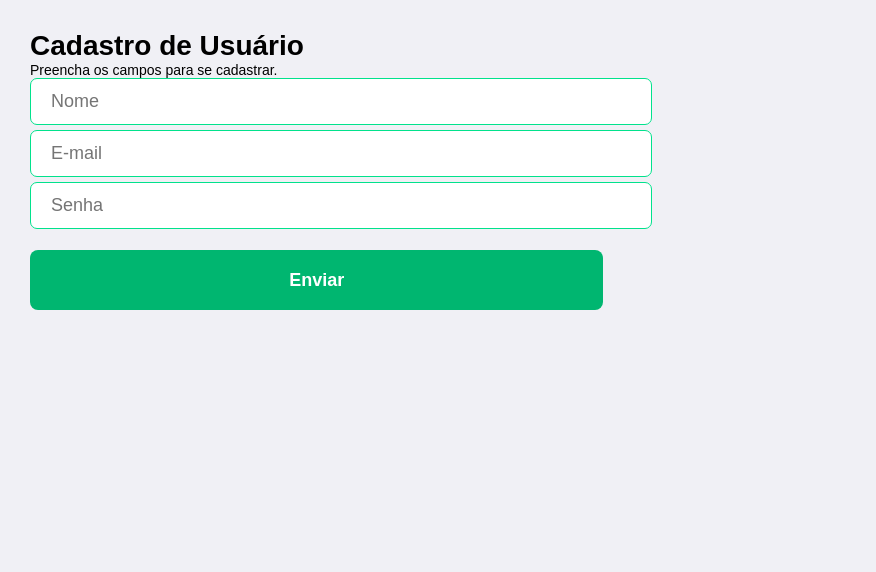
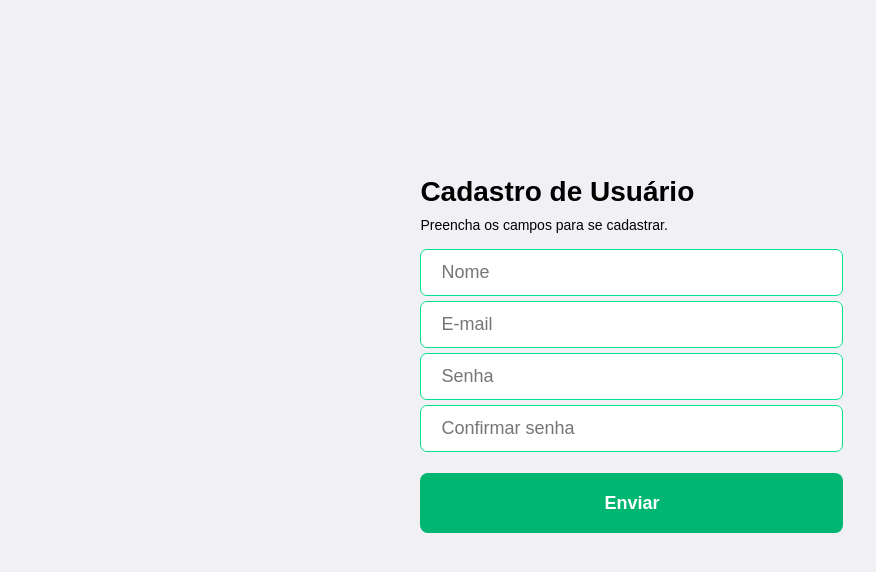
Before and after one commit to 0xkalvin/fortunator, a React (Create React App) app in the folder frontend/: page /register in a window 1280 px wide. Shown: the top 572 px of the page, without its empty margins (0-876 px from the left). Built offline with nearby package versions, Linux system fonts and the light colour scheme.

Commit message:
front: Css adjusts

```diff
--- a/frontend/src/global.css
+++ b/frontend/src/global.css
@@ -80,7 +80,7 @@ form textarea{
 }
 
 .button-intern{
-    width: 47%;
+    width: 51%;
     height: 60px;
     background: #00b670;
     border: 0 solid rgb(0, 0, 0);
@@ -224,7 +224,16 @@ body {
         margin: 5px;
         box-sizing: border-box;
       }
+}
 
+p.sub-title {
+    padding-top: 1%;
+    padding-bottom: 2%;
+}
+
+div#root {
+    padding-left: 32%;
+    padding-top: 12%;
 }
 
 a.tooltip {
--- a/frontend/src/pages/UserRegister/index.js
+++ b/frontend/src/pages/UserRegister/index.js
@@ -6,6 +6,7 @@ export default function UserRegister() {
         const [name, setName] = useState('');
         const [email, setEmail] = useState('');
         const [password, setPassword] = useState('');
+        const [confirmPassword, setConfirmPassword] = useState('');
 
         async function userRegister(){
             try{
@@ -18,7 +19,7 @@ export default function UserRegister() {
         return (
         <div>
            <h1>Cadastro de Usuário</h1>
-           <p>Preencha os campos para se cadastrar.</p>
+           <p class="sub-title">Preencha os campos para se cadastrar.</p>
 
            <form onSubmit>
                <input
@@ -37,6 +38,12 @@ export default function UserRegister() {
                    value={password}
                    onChange={e => { setPassword(e.target.value) }}
                />
+               <input
+                   placeholder="Confirmar senha"
+                   type="password"
+                   value={confirmPassword}
+                   onChange={e => { setConfirmPassword(e.target.value) }}
+               />
                <button className="button-intern" type="submit">Enviar</button>
            </form>
        </div>
```
